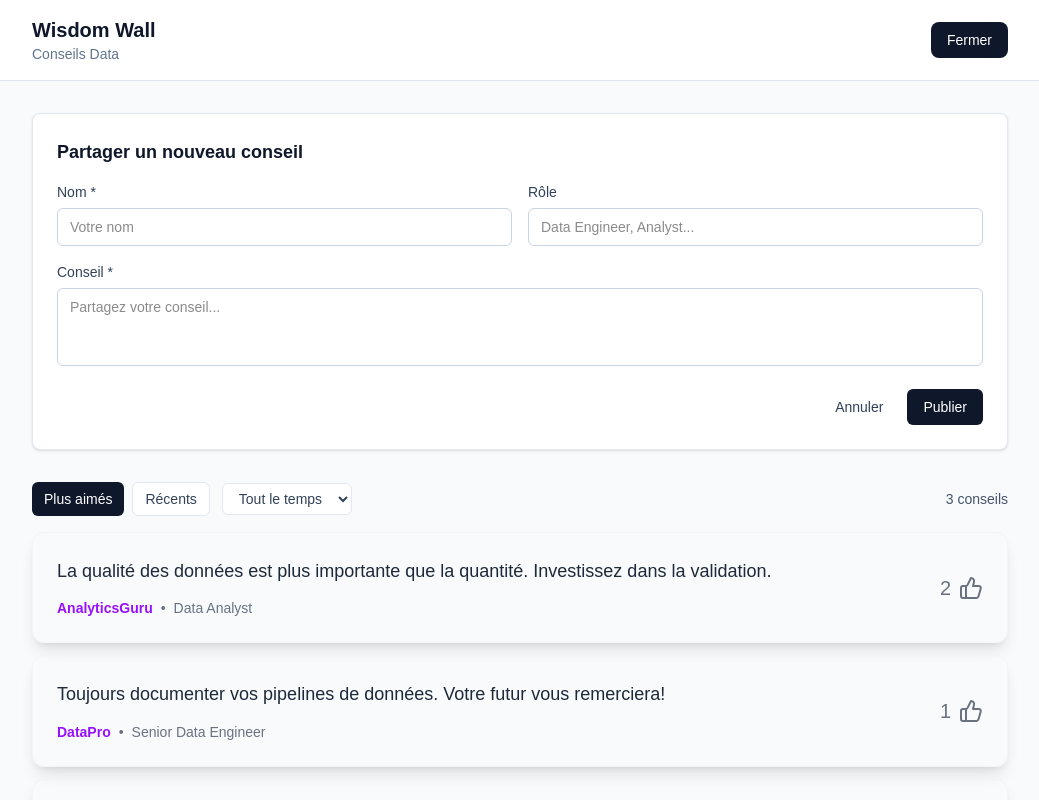
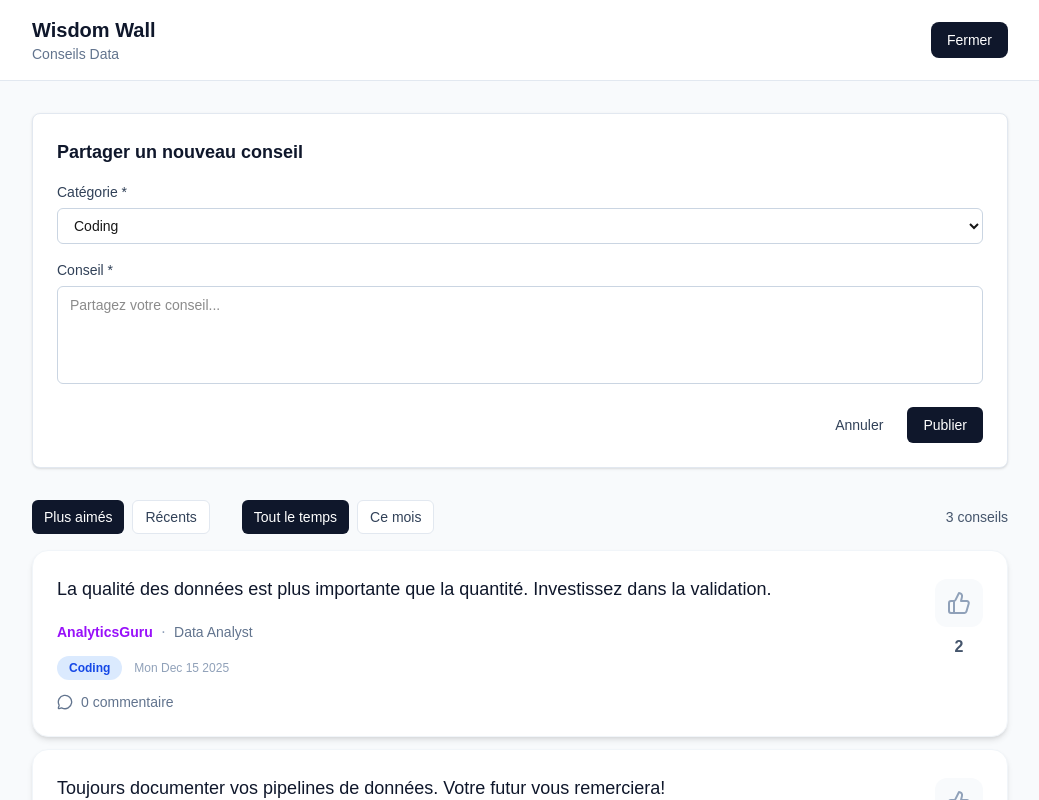
Before and after one commit to Kottio/WisdomWall, a Next.js app: page / in a window 1280 px wide. Both pictures are taken after a click on the button "Nouveau conseil". Shown: the top 800 px of the page, without its empty margins (120-1159 px from the left). Built offline with nearby package versions, Linux system fonts and the light colour scheme.

Commit message:
Added Comment

```diff
--- a/app/components/message.tsx
+++ b/app/components/message.tsx
@@ -1,43 +1,138 @@
 "use client";
 
-import { ThumbsUp } from "lucide-react";
+import { useState } from "react";
+import { ThumbsUp, Linkedin, MessageCircle } from "lucide-react";
+import { Message } from "../page";
 
 interface MessageCardProps {
-  message: {
-    id: number;
-    user: string;
-    message: string;
-    userPosition: string;
-    likeCount: number;
-  };
+  message: Message;
 }
 
 export default function MessageCard({ message }: MessageCardProps) {
+  const [showComments, setShowComments] = useState(false);
+  const [newComment, setNewComment] = useState("");
   const handleVote = () => {};
 
+  const getCategoryStyle = (category: string) => {
+    const styles = {
+      Carreer: "bg-emerald-100 text-emerald-700",
+      Coding: "bg-blue-100 text-blue-700",
+      "Design System": "bg-purple-100 text-purple-700",
+      Security: "bg-red-100 text-red-700",
+    };
+    return styles[category as keyof typeof styles] || "bg-gray-100 text-gray-700";
+  };
+
   return (
-    <li className="rounded-xl shadow-lg p-6 hover:shadow-xl transition-all duration-300 border border-gray-100">
-      <div className="flex gap-4">
-        {/* Section de vote */}
-
+    <li className="bg-white rounded-2xl shadow-md p-6 hover:shadow-lg transition-all duration-300 border border-slate-100">
+      <div className="flex gap-5">
         {/* Contenu du message */}
         <div className="flex-1">
-          <p className="text-gray-800 text-lg mb-3 leading-relaxed">
+          {/* Message - PREMIER (Focus principal) */}
+          <p className="text-slate-900 text-lg leading-relaxed mb-4 font-medium">
             {message.message}
           </p>
-          <div className="flex items-center gap-2 text-sm text-gray-500">
-            <span className="font-semibold text-purple-600">
-              {message.user}
+
+          {/* User Info - APRÈS le message */}
+          <div className="flex items-center gap-3 mb-3">
+            <div className="flex items-center gap-2">
+              <span className="font-bold text-purple-600 text-sm">
+                {message.user}
+              </span>
+              {message.linkedinUrl && (
+                <a
+                  href={message.linkedinUrl}
+                  target="_blank"
+                  rel="noopener noreferrer"
+                  className="hover:scale-110 transition-transform"
+                  aria-label="Voir le profil LinkedIn"
+                  title="Connecter sur LinkedIn"
+                >
+                  <Linkedin className="w-4 h-4 text-blue-600 fill-blue-600" />
+                </a>
+              )}
+              <span className="text-slate-400">·</span>
+              <span className="text-slate-500 text-sm">{message.userPosition}</span>
+            </div>
+          </div>
+
+          {/* Metadata - EN BAS */}
+          <div className="flex items-center gap-3 mb-3">
+            <span
+              className={`px-3 py-1 rounded-full text-xs font-semibold ${getCategoryStyle(
+                message.categories
+              )}`}
+            >
+              {message.categories}
             </span>
-            <span>•</span>
-            <span>{message.userPosition}</span>
+            <span className="text-slate-400 text-xs">
+              {message.createdAt.toDateString()}
+            </span>
           </div>
+
+          {/* Bouton Commentaires */}
+          <button
+            onClick={() => setShowComments(!showComments)}
+            className="flex items-center gap-2 text-slate-500 hover:text-slate-700 text-sm transition-colors"
+          >
+            <MessageCircle className="w-4 h-4" />
+            <span>
+              {message.comments.length}{" "}
+              {message.comments.length > 1 ? "commentaires" : "commentaire"}
+            </span>
+          </button>
+
+          {/* Section Commentaires */}
+          {showComments && (
+            <div className="mt-4 pt-4 border-t border-slate-200 space-y-3">
+              {/* Liste des commentaires */}
+              {message.comments.map((comment) => (
+                <div key={comment.id} className="bg-slate-50 rounded-lg p-3">
+                  <div className="flex items-center gap-2 mb-1">
+                    <span className="font-semibold text-slate-700 text-sm">
+                      {comment.user}
+                    </span>
+                    <span className="text-slate-400 text-xs">
+                      {comment.createdAt.toLocaleDateString("fr-FR")}
+                    </span>
+                  </div>
+                  <p className="text-slate-600 text-sm">{comment.text}</p>
+                </div>
+              ))}
+
+              {/* Formulaire pour ajouter un commentaire */}
+              <div className="pt-2">
+                <textarea
+                  value={newComment}
+                  onChange={(e) => setNewComment(e.target.value)}
+                  placeholder="Ajouter un commentaire..."
+                  className="w-full px-3 py-2 border border-slate-300 rounded-lg text-sm focus:outline-none focus:ring-2 focus:ring-purple-500 focus:border-transparent resize-none"
+                  rows={2}
+                />
+                <button
+                  onClick={() => {
+                    // TODO: Ajouter le commentaire
+                    setNewComment("");
+                  }}
+                  className="mt-2 px-4 py-2 bg-purple-600 text-white text-sm font-medium rounded-lg hover:bg-purple-700 transition-colors"
+                >
+                  Commenter
+                </button>
+              </div>
+            </div>
+          )}
         </div>
-        <div className="flex justify-center items-center gap-2">
-          <span className="text-gray-500 text-xl">{message.likeCount}</span>
-          <button onClick={() => handleVote()}>
-            <ThumbsUp className="stroke-gray-500 " />
+
+        {/* Vote Section */}
+        <div className="flex flex-col items-center justify-start gap-2 pt-1">
+          <button
+            onClick={() => handleVote()}
+            className="group p-3 rounded-xl bg-slate-50 hover:bg-purple-50 transition-all duration-200 hover:scale-105 active:scale-95"
+            aria-label="Voter pour ce conseil"
+          >
+            <ThumbsUp className="w-6 h-6 text-slate-400 group-hover:text-purple-600 transition-colors" />
           </button>
+          <span className="text-slate-600 text-base font-bold">{message.likeCount}</span>
         </div>
       </div>
     </li>
--- a/app/page.tsx
+++ b/app/page.tsx
@@ -3,13 +3,23 @@
 import { useState } from "react";
 import MessageCard from "./components/message";
 
-interface Message {
+export interface Comment {
+  id: number;
+  user: string;
+  text: string;
+  createdAt: Date;
+}
+
+export interface Message {
   id: number;
   user: string;
   message: string;
   userPosition: string;
   likeCount: number;
   createdAt: Date;
+  categories: AdviceCategories;
+  linkedinUrl?: string;
+  comments?: Comment[];
 }
 
 const initialMessages: Message[] = [
@@ -21,6 +31,22 @@ const initialMessages: Message[] = [
     userPosition: "Senior Data Engineer",
     likeCount: 1,
     createdAt: new Date("2025-12-10"),
+    categories: "Coding",
+    linkedinUrl: "https://linkedin.com/in/datapro",
+    comments: [
+      {
+        id: 1,
+        user: "JuniorDev",
+        text: "Excellent conseil! J'ai appris ça à mes dépens 😅",
+        createdAt: new Date("2025-12-11"),
+      },
+      {
+        id: 2,
+        user: "DataLead",
+        text: "100% d'accord. La documentation c'est la base!",
+        createdAt: new Date("2025-12-12"),
+      },
+    ],
   },
   {
     id: 2,
@@ -30,6 +56,8 @@ const initialMessages: Message[] = [
     userPosition: "Data Analyst",
     likeCount: 2,
     createdAt: new Date("2025-12-15"),
+    categories: "Coding",
+    comments: [],
   },
   {
     id: 3,
@@ -39,9 +67,24 @@ const initialMessages: Message[] = [
     userPosition: "Machine Learning Engineer",
     likeCount: 0,
     createdAt: new Date("2025-12-17"),
+    categories: "Carreer",
+    linkedinUrl: "https://linkedin.com/in/mlexpert",
+    comments: [
+      {
+        id: 1,
+        user: "DataScientist",
+        text: "Tellement vrai! 80% du temps sur le nettoyage...",
+        createdAt: new Date("2025-12-17"),
+      },
+    ],
   },
 ];
 
+export type AdviceCategories =
+  | "Carreer"
+  | "Coding"
+  | "Design System"
+  | "Security";
 type SortOption = "most-liked" | "recent";
 type TimeLimit = "all-time" | "month";
 
@@ -49,33 +92,32 @@ export default function Home() {
   const [messages, setMessages] = useState<Message[]>(initialMessages);
   const [showForm, setShowForm] = useState(false);
   const [newMessage, setNewMessage] = useState("");
-  const [userName, setUserName] = useState("");
-  const [userPosition, setUserPosition] = useState("");
+  const [selectedCategory, setSelectedCategory] =
+    useState<AdviceCategories>("Coding");
   const [sortBy, setSortBy] = useState<SortOption>("most-liked");
-
   const [timeLimit, setTimeLimit] = useState<TimeLimit>("all-time");
 
   const handleSubmit = (e: React.FormEvent) => {
     e.preventDefault();
 
-    if (!newMessage.trim() || !userName.trim()) {
+    if (!newMessage.trim()) {
       return;
     }
 
     const message: Message = {
       id: Date.now(),
-      user: userName,
+      user: "CurrentUser", // À remplacer par l'utilisateur connecté
       message: newMessage,
-      userPosition: userPosition || "Data Enthusiast",
+      userPosition: "Data Enthusiast", // À remplacer par le rôle de l'utilisateur
       likeCount: 0,
       createdAt: new Date(),
+      categories: selectedCategory,
     };
 
     setMessages([message, ...messages]);
 
     setNewMessage("");
-    setUserName("");
-    setUserPosition("");
+    setSelectedCategory("Coding");
     setShowForm(false);
   };
 
@@ -130,32 +172,23 @@ export default function Home() {
               Partager un nouveau conseil
             </h2>
             <form onSubmit={handleSubmit} className="space-y-4">
-              <div className="grid grid-cols-1 md:grid-cols-2 gap-4">
-                <div>
-                  <label className="block text-sm font-medium text-slate-700 mb-1.5">
-                    Nom *
-                  </label>
-                  <input
-                    type="text"
-                    value={userName}
-                    onChange={(e) => setUserName(e.target.value)}
-                    placeholder="Votre nom"
-                    className="w-full px-3 py-2 bg-white border border-slate-300 rounded-md text-sm focus:outline-none focus:ring-2 focus:ring-slate-900 focus:border-transparent"
-                    required
-                  />
-                </div>
-                <div>
-                  <label className="block text-sm font-medium text-slate-700 mb-1.5">
-                    Rôle
-                  </label>
-                  <input
-                    type="text"
-                    value={userPosition}
-                    onChange={(e) => setUserPosition(e.target.value)}
-                    placeholder="Data Engineer, Analyst..."
-                    className="w-full px-3 py-2 bg-white border border-slate-300 rounded-md text-sm focus:outline-none focus:ring-2 focus:ring-slate-900 focus:border-transparent"
-                  />
-                </div>
+              <div>
+                <label className="block text-sm font-medium text-slate-700 mb-1.5">
+                  Catégorie *
+                </label>
+                <select
+                  value={selectedCategory}
+                  onChange={(e) =>
+                    setSelectedCategory(e.target.value as AdviceCategories)
+                  }
+                  className="w-full px-3 py-2 bg-white border border-slate-300 rounded-md text-sm focus:outline-none focus:ring-2 focus:ring-slate-900 focus:border-transparent cursor-pointer"
+                  required
+                >
+                  <option value="Coding">Coding</option>
+                  <option value="Carreer">Carreer</option>
+                  <option value="Design System">Design System</option>
+                  <option value="Security">Security</option>
+                </select>
               </div>
 
               <div>
@@ -167,7 +200,7 @@ export default function Home() {
                   onChange={(e) => setNewMessage(e.target.value)}
                   placeholder="Partagez votre conseil..."
                   className="w-full px-3 py-2 bg-white border border-slate-300 rounded-md text-sm focus:outline-none focus:ring-2 focus:ring-slate-900 focus:border-transparent resize-none"
-                  rows={3}
+                  rows={4}
                   required
                 />
               </div>
@@ -219,19 +252,34 @@ export default function Home() {
                 </button>
               </div>
 
-              {/* Time Limit Dropdown */}
-              <select
-                value={timeLimit}
-                onChange={(e) => setTimeLimit(e.target.value as TimeLimit)}
-                className="px-3 py-1.5 text-sm font-medium bg-white text-slate-700 border border-slate-200 rounded-md hover:bg-slate-50 focus:outline-none focus:ring-2 focus:ring-slate-900 focus:border-transparent cursor-pointer"
-              >
-                <option value="all-time">Tout le temps</option>
-                <option value="month">Ce mois</option>
-              </select>
+              {/* Time Limit Buttons */}
+              <div className="flex gap-2 pl-5">
+                <button
+                  onClick={() => setTimeLimit("all-time")}
+                  className={`px-3 py-1.5 text-sm font-medium rounded-md transition-colors ${
+                    timeLimit === "all-time"
+                      ? "bg-slate-900 text-white"
+                      : "bg-white text-slate-700 border border-slate-200 hover:bg-slate-50"
+                  }`}
+                >
+                  Tout le temps
+                </button>
+                <button
+                  onClick={() => setTimeLimit("month")}
+                  className={`px-3 py-1.5 text-sm font-medium rounded-md transition-colors ${
+                    timeLimit === "month"
+                      ? "bg-slate-900 text-white"
+                      : "bg-white text-slate-700 border border-slate-200 hover:bg-slate-50"
+                  }`}
+                >
+                  Ce mois
+                </button>
+              </div>
             </div>
 
             <p className="text-sm text-slate-600">
-              {getSortedMessages().length} conseil{getSortedMessages().length > 1 ? "s" : ""}
+              {getSortedMessages().length} conseil
+              {getSortedMessages().length > 1 ? "s" : ""}
             </p>
           </div>
 
```
